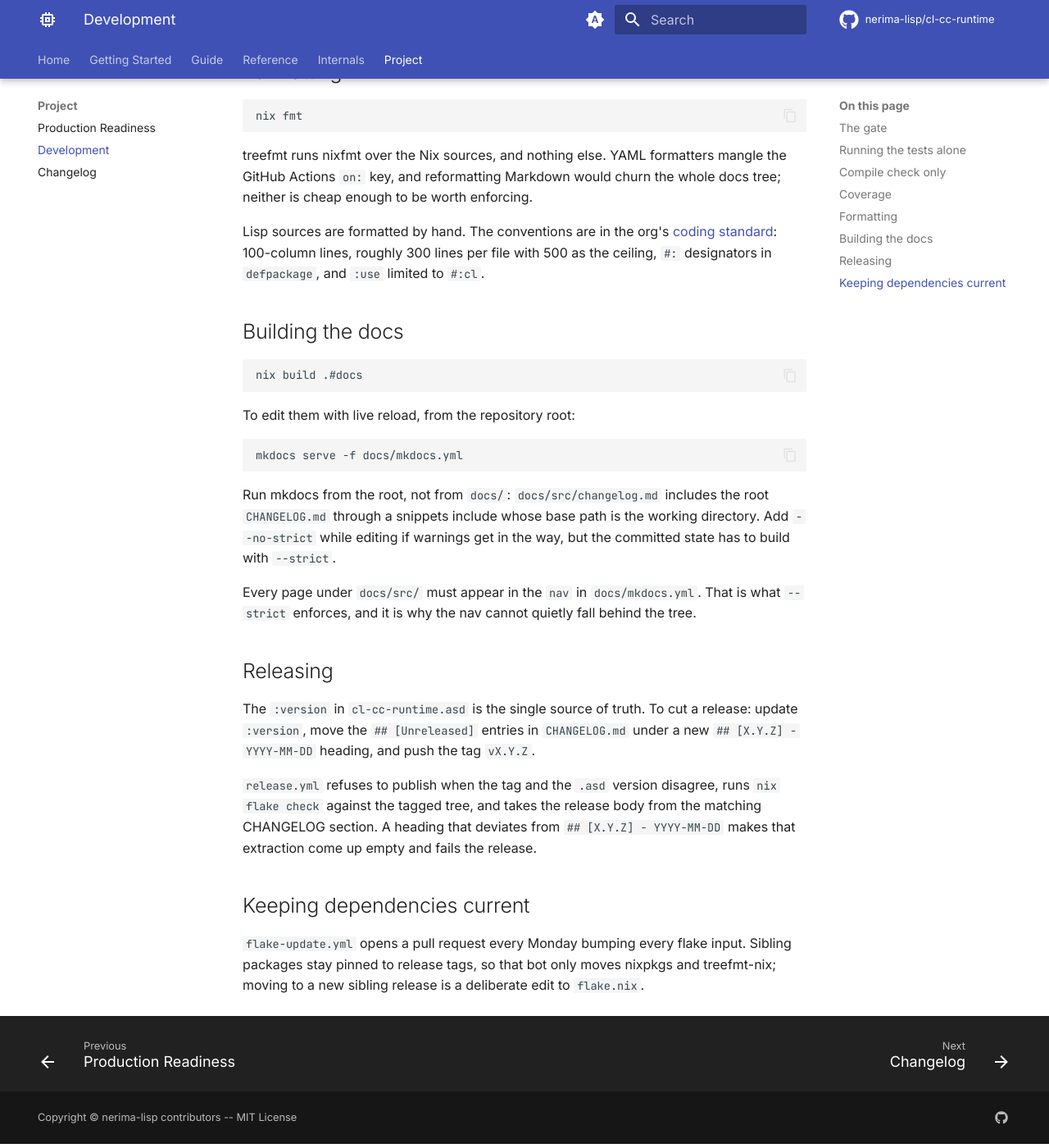
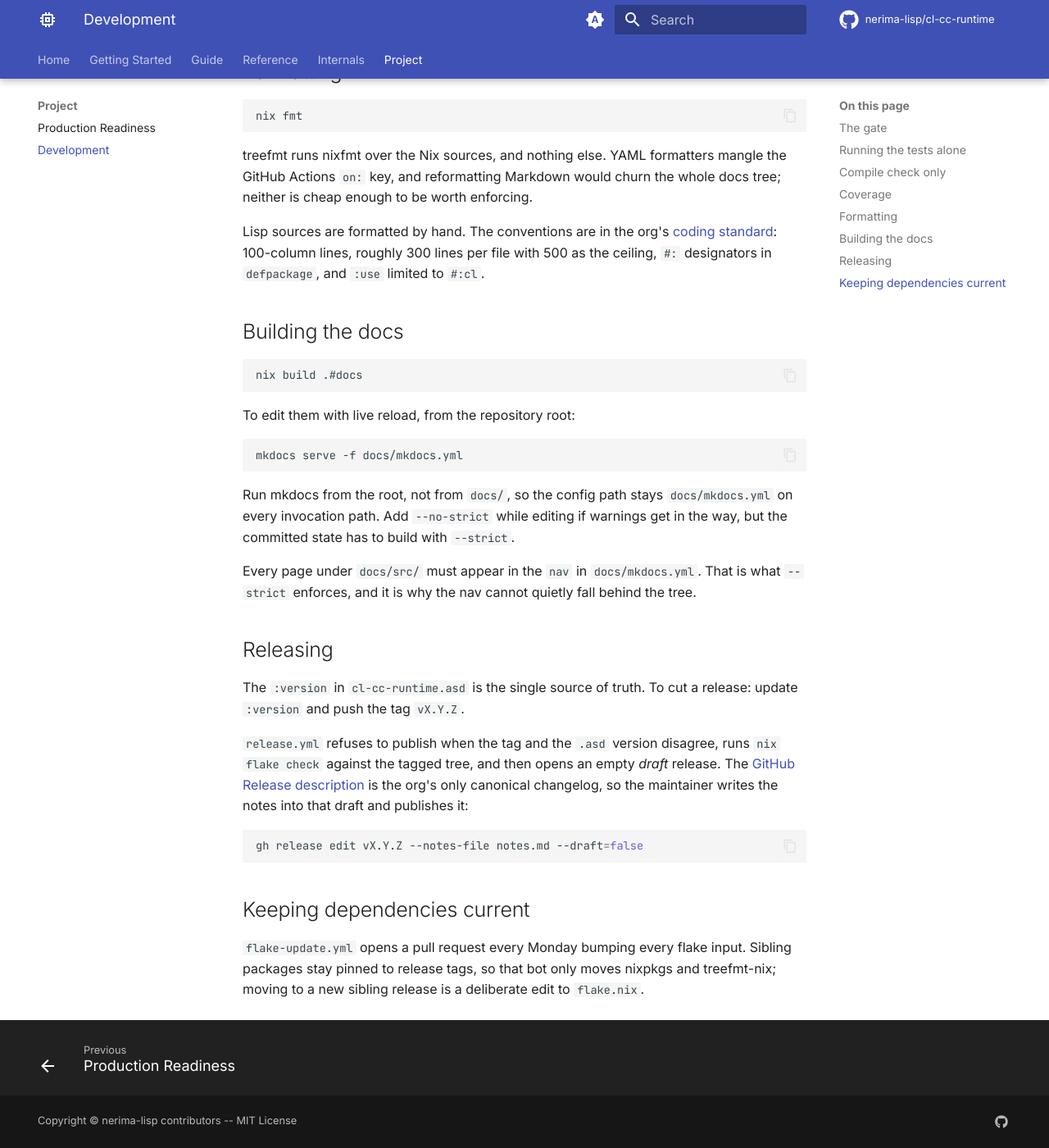
Before and after one commit to nerima-lisp/cl-cc-runtime, an MkDocs documentation site: the page built from docs/src/development.md, in a window 1280 px wide and 1400 px high, scrolled down 1730 px. Shown: the whole window at 82% size. Built offline with MkDocs 1.6.1 and Material for MkDocs 9.7.7, drawn with Linux system fonts in a browser that asks for light colours; comment, search, counter and statistics services are not loaded.

Commit message:
2026-08-01 の組織規約に合わせる
CHANGELOG.md と docs/src/changelog.md を削除する。履歴は GitHub Release
description を唯一の正典とする。release.yml が CHANGELOG から本文を切り出して
いたので、本文が空の draft を作る形へ変える。これを直さないままファイルを消すと
リリースが必ず失敗する。タグと .asd の :version の照合と nix flake check は
そのまま残す。

flake.nix の systems を x86_64-linux のみにする。検証していないプラット
フォームを宣言しないため。mkPackageFlake は packages/checks/apps/devShells
すべてを同じ systems から生成するので、macOS 上での nix develop と nix build
は不可能になる。開発は Linux 環境で行う前提とする。

.asd の書き方を揃える。(in-package #:asdf-user) を先頭に置き、メタデータの
キー順を templates/PACKAGE.asd の順に合わせ、本体システムに :in-order-to を
書く。

````diff
--- a/docs/mkdocs.yml
+++ b/docs/mkdocs.yml
@@ -3,10 +3,8 @@
 # Build:   mkdocs build --strict -f docs/mkdocs.yml
 # Serve:   mkdocs serve -f docs/mkdocs.yml
 #
-# Both are run from the repository root, not from docs/: docs/src/changelog.md
-# pulls in the root CHANGELOG.md through a pymdownx.snippets include whose
-# base_path is ".". The Nix flake (`nix build .#docs`) drives the same config
-# offline and from the same directory.
+# Both are run from the repository root. The Nix flake (`nix build .#docs`)
+# drives the same config offline and from the same directory.
 
 site_name: cl-cc-runtime
 site_description: >-
@@ -101,12 +99,6 @@ markdown_extensions:
       line_spans: __span
       pygments_lang_class: true
   - pymdownx.inlinehilite
-  - pymdownx.snippets:
-      # Resolved against the working directory mkdocs is invoked from, which
-      # is the repository root -- see the Build/Serve commands above.
-      base_path:
-        - "."
-      check_paths: true
   - pymdownx.superfences:
       custom_fences:
         - name: mermaid
@@ -144,7 +136,6 @@ nav:
   - Project:
       - Production Readiness: production-readiness.md
       - Development: development.md
-      - Changelog: changelog.md
 
 not_in_nav: |
   notes/
--- a/docs/src/development.md
+++ b/docs/src/development.md
@@ -98,10 +98,9 @@ To edit them with live reload, from the repository root:
 mkdocs serve -f docs/mkdocs.yml
 ```
 
-Run mkdocs from the root, not from `docs/`: `docs/src/changelog.md` includes
-the root `CHANGELOG.md` through a snippets include whose base path is the
-working directory. Add `--no-strict` while editing if warnings get in the way,
-but the committed state has to build with `--strict`.
+Run mkdocs from the root, not from `docs/`, so the config path stays
+`docs/mkdocs.yml` on every invocation path. Add `--no-strict` while editing if
+warnings get in the way, but the committed state has to build with `--strict`.
 
 Every page under `docs/src/` must appear in the `nav` in `docs/mkdocs.yml`.
 That is what `--strict` enforces, and it is why the nav cannot quietly fall
@@ -110,15 +109,18 @@ behind the tree.
 ## Releasing
 
 The `:version` in `cl-cc-runtime.asd` is the single source of truth. To cut a
-release: update `:version`, move the `## [Unreleased]` entries in
-`CHANGELOG.md` under a new `## [X.Y.Z] - YYYY-MM-DD` heading, and push the tag
-`vX.Y.Z`.
+release: update `:version` and push the tag `vX.Y.Z`.
 
 `release.yml` refuses to publish when the tag and the `.asd` version disagree,
-runs `nix flake check` against the tagged tree, and takes the release body from
-the matching CHANGELOG section. A heading that deviates from
-`## [X.Y.Z] - YYYY-MM-DD` makes that extraction come up empty and fails the
-release.
+runs `nix flake check` against the tagged tree, and then opens an empty *draft*
+release. The
+[GitHub Release description](https://github.com/nerima-lisp/cl-cc-runtime/releases)
+is the org's only canonical changelog, so the maintainer writes the notes into
+that draft and publishes it:
+
+```sh
+gh release edit vX.Y.Z --notes-file notes.md --draft=false
+```
 
 ## Keeping dependencies current
 
````
Also changed, not shown: docs/src/changelog.md (deleted, +0 -1 lines), docs/src/production-readiness.md (+1 -1 lines), CHANGELOG.md (deleted), 2 other files.
